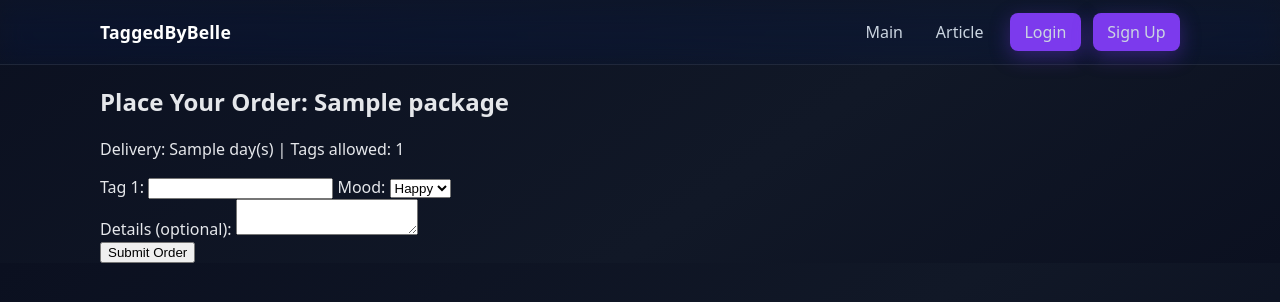
After one commit to Diclonious/ProducerTags, a FastAPI app: template app/templates/order_form.html in a window 1280 px wide. The commit adds this page. Shown: the top 302 px of the page. Run offline with FastAPI, Linux system fonts and the light colour scheme; the template is opened without the code that fills it: most values are stand-ins (such as "Sample title", 1, 10 or a date in 2020); parts of the project's set-up code (start-up, migrations or seed data) failed here and were passed over.

Commit message:
se dodavaat tags tochno vo baza, myorders page popraveno

```diff
--- a/app/main.py
+++ b/app/main.py
@@ -5,38 +5,54 @@ from starlette.status import HTTP_302_FOUND
 from pydantic import EmailStr, ValidationError, TypeAdapter
 from starlette.middleware.sessions import SessionMiddleware
 
-
 # Absolute imports
 from app.db.database import Base, engine, SessionLocal
 from app.domain.User import User
 from app.domain.Order import Order
 from app.domain.Package import Package
-
-
+from app.domain.Tag import Tag
 
 app = FastAPI()
 
-templates = Jinja2Templates(directory="templates")
+from pathlib import Path
 
+BASE_DIR = Path(__file__).resolve().parent
+templates = Jinja2Templates(directory=str(BASE_DIR / "templates"))
 # Session middleware for simple auth state
 app.add_middleware(SessionMiddleware, secret_key="change-me")
 
 
+# startup database
+
+@app.on_event("startup")
+def on_startup() -> None:
+    Base.metadata.create_all(bind=engine)  # make sure tables exist
+
+    db = SessionLocal()
+    try:
+        # Seed static packages if not already present
+        if db.query(Package).count() == 0:
+            packages = [
+                Package(id=1, name="Basic", price=10.0, delivery_days=1, tag_count=2,
+                        description="Simple tag, 1 revision"),
+                Package(id=2, name="Standard", price=20.0, delivery_days=2, tag_count=4,
+                        description="More features, 2 revisions"),
+                Package(id=3, name="Premium", price=40.0, delivery_days=3, tag_count=6,
+                        description="Full customization, unlimited revisions"),
+            ]
+            db.add_all(packages)
+            db.commit()
+    finally:
+        db.close()
 
 
-#startup database
-@app.on_event("startup")
-def on_startup() -> None:
-    # Create tables if they do not exist
-    Base.metadata.create_all(bind=engine)
-#root
+# root
 @app.get("/")
 async def root(request: Request):
     return templates.TemplateResponse("index.html", {"request": request})
 
 
-
-#login
+# login
 @app.get("/login")
 async def login(request: Request):
     return templates.TemplateResponse("login.html", {"request": request})
@@ -48,14 +64,16 @@ async def users_login(request: Request, username: str = Form(...), password: str
     try:
         user = db.query(User).filter(User.username == username).first()
         if user is None or not user.check_password(password):
-            return templates.TemplateResponse("login.html", {"request": request, "error": "Invalid username or password"})
+            return templates.TemplateResponse("login.html",
+                                              {"request": request, "error": "Invalid username or password"})
         request.session["user_id"] = user.id
         request.session["username"] = user.username
         return RedirectResponse(url="/", status_code=HTTP_302_FOUND)
     finally:
         db.close()
 
-#signup
+
+# signup
 @app.get("/signup")
 async def signup_form(request: Request):
     return templates.TemplateResponse("signup.html", {"request": request})
@@ -85,14 +103,13 @@ async def signup(request: Request, username: str = Form(...), email: str = Form(
         db.close()
 
 
-
 @app.post("/logout")
 async def logout(request: Request):
     request.session.clear()
     return RedirectResponse(url="/", status_code=HTTP_302_FOUND)
 
 
-#orders
+# orders
 @app.get("/order/new")
 async def new_order(request: Request):
     packages = [
@@ -101,7 +118,8 @@ async def new_order(request: Request):
             "name": "Basic",
             "price": 10.0,
             "delivery_days": 1,
-            "tag_count": 1,
+            "tag_count": 2,
+            "description": "Simple tag, 1 revision",
             "features": ["Simple tag", "1 revision"]
         },
         {
@@ -109,16 +127,124 @@ async def new_order(request: Request):
             "name": "Standard",
             "price": 20.0,
             "delivery_days": 2,
-            "tag_count": 2,
-            "features": ["Enhanced tag", "2 revisions"]
+            "tag_count": 4,
+            "description": "More features, 2 revisions",
+            "features": ["More tags", "2 revisions"]
         },
         {
             "id": 3,
             "name": "Premium",
-            "price": 35.0,
+            "price": 40.0,
             "delivery_days": 3,
-            "tag_count": 3,
-            "features": ["Full custom tag", "Unlimited revisions"]
-        },
+            "tag_count": 6,
+            "description": "Full customization, unlimited revisions",
+            "features": ["Custom tags", "Unlimited revisions"]
+        }
     ]
     return templates.TemplateResponse("choosepackage.html", {"request": request, "packages": packages})
+
+
+@app.post("/order/new")
+async def select_package(request: Request, package_id: int = Form(...)):
+    packages = [
+        {"id": 1, "name": "Basic", "price": 10.0, "delivery_days": 1, "tag_count": 2,
+         "description": "Simple tag, 1 revision", "features": ["Simple tag", "1 revision"]},
+        {"id": 2, "name": "Standard", "price": 20.0, "delivery_days": 2, "tag_count": 4,
+         "description": "More features, 2 revisions", "features": ["More tags", "2 revisions"]},
+        {"id": 3, "name": "Premium", "price": 40.0, "delivery_days": 3, "tag_count": 6,
+         "description": "Full customization, unlimited revisions", "features": ["Custom tags", "Unlimited revisions"]},
+    ]
+
+    # Find package by id
+    package = next((p for p in packages if p["id"] == package_id), None)
+    if not package:
+        return RedirectResponse(url="/order/new", status_code=HTTP_302_FOUND)
+
+    return templates.TemplateResponse("order_form.html", {"request": request, "package": package})
+
+
+from fastapi.responses import RedirectResponse
+from starlette.status import HTTP_302_FOUND
+
+
+@app.post("/order/submit")
+async def submit_order(
+        request: Request,
+        package_id: int = Form(...),
+        details: str = Form(None),
+):
+    user_id = request.session.get("user_id")
+    if not user_id:
+        return RedirectResponse(url="/login", status_code=HTTP_302_FOUND)
+
+    form = await request.form()
+    tags = form.getlist("tags")
+    moods = form.getlist("moods")
+
+    # clean data
+    tags = [t.strip() for t in tags if t.strip()]
+    moods = [m.strip() for m in moods]
+
+    db = SessionLocal()
+    try:
+        order = Order(
+            user_id=user_id,
+            package_id=package_id,
+            details=details
+        )
+        db.add(order)
+        db.commit()
+        db.refresh(order)
+
+        # Save each tag with its mood
+        for tag_value, mood_value in zip(tags, moods):
+            db.add(Tag(order_id=order.id, name=tag_value, mood=mood_value))
+        db.commit()
+
+        print(f"✅ Saved tags for order {order.id}: {list(zip(tags, moods))}")
+    finally:
+        db.close()
+
+    return RedirectResponse(url="/myorders", status_code=HTTP_302_FOUND)
+
+
+from sqlalchemy.orm import joinedload
+
+
+@app.get("/myorders")
+async def my_orders(request: Request):
+    user_id = request.session.get("user_id")
+    if not user_id:
+        return RedirectResponse(url="/login", status_code=HTTP_302_FOUND)
+
+    db = SessionLocal()
+    try:
+        # Load all orders with tags
+        orders = (
+            db.query(Order)
+            .options(joinedload(Order.tags))  # Only load tags
+            .filter(Order.user_id == user_id)
+            .all()
+        )
+
+        # Static packages dictionary for easy lookup
+        packages = {
+            1: {"name": "Basic", "delivery_days": 1, "tag_count": 2},
+            2: {"name": "Standard", "delivery_days": 2, "tag_count": 4},
+            3: {"name": "Premium", "delivery_days": 3, "tag_count": 6},
+        }
+
+        # Attach package info to each order dynamically
+        for order in orders:
+            order.package = packages.get(order.package_id, {"name": "Unknown"})
+            print(f"Order ID: {order.id}, Package: {order.package['name']}")
+            print("Tags:", [(tag.name, tag.mood) for tag in order.tags])
+            print("------")
+
+    finally:
+        db.close()
+
+    return templates.TemplateResponse("myorders.html", {
+        "request": request,
+        "orders": orders
+    })
--- a/templates/base.html
+++ b/app/templates/base.html
@@ -29,6 +29,7 @@
           <form method="post" action="/logout" style="display:inline; margin:0;">
             <button class="cta" type="submit" style="border:none; background: var(--accent); cursor:pointer;">Logout</button>
           </form>
+          <a class="cta" href="/myorders">My Orders</a>
           {% else %}
           <a class="cta" href="/login">Login</a>
           <a class="cta" href="/signup">Sign Up</a>
--- a/templates/index.html
+++ b/app/templates/index.html
@@ -10,7 +10,7 @@
     <div>
       <h1 class="headline">TaggedByBelle</h1>
       <p class="sub">make your beats unforgettable</p>
-      <a class="cta" href="/">Order</a>
+      <a class="cta" href="/order/new">Order</a>
     </div>
   </section>
 {% endblock %}
--- /dev/null
+++ b/app/templates/order_form.html
@@ -0,0 +1,33 @@
+{% extends "base.html" %}
+{% block title %}Place New Order{% endblock %}
+
+{% block content %}
+<h2>Place Your Order: {{ package.name }}</h2>
+<p>Delivery: {{ package.delivery_days }} day(s) | Tags allowed: {{ package.tag_count }}</p>
+
+<form action="/order/submit" method="post">
+    <input type="hidden" name="package_id" value="{{ package.id }}">
+
+    {% for i in range(package.tag_count) %}
+    <div>
+        <label for="tag{{ i }}">Tag {{ i + 1 }}:</label>
+        <input type="text" id="tag{{ i }}" name="tags" required>
+
+        <label for="mood{{ i }}">Mood:</label>
+        <select name="moods" id="mood{{ i }}">
+            <option value="happy">Happy</option>
+            <option value="dark">Dark</option>
+            <option value="sad">Sad</option>
+            <option value="funny">Funny</option>
+        </select>
+    </div>
+    {% endfor %}
+
+    <div>
+        <label for="details">Details (optional):</label>
+        <textarea name="details" id="details"></textarea>
+    </div>
+
+    <button type="submit">Submit Order</button>
+</form>
+{% endblock %}
```
Also changed, not shown: app/domain/Order.py (+7 -5 lines), app/domain/Tag.py (added, +15 -0 lines), app/templates/choosepackage.html (renamed from templates/choosepackage.html, +2 -6 lines), app/templates/myorders.html (added, +20 -0 lines), templates/order_form.html (deleted, +0 -16 lines), app/domain/Package.py (deleted), app/templates/login.html (renamed from templates/login.html), app/templates/signup.html (renamed from templates/signup.html).
